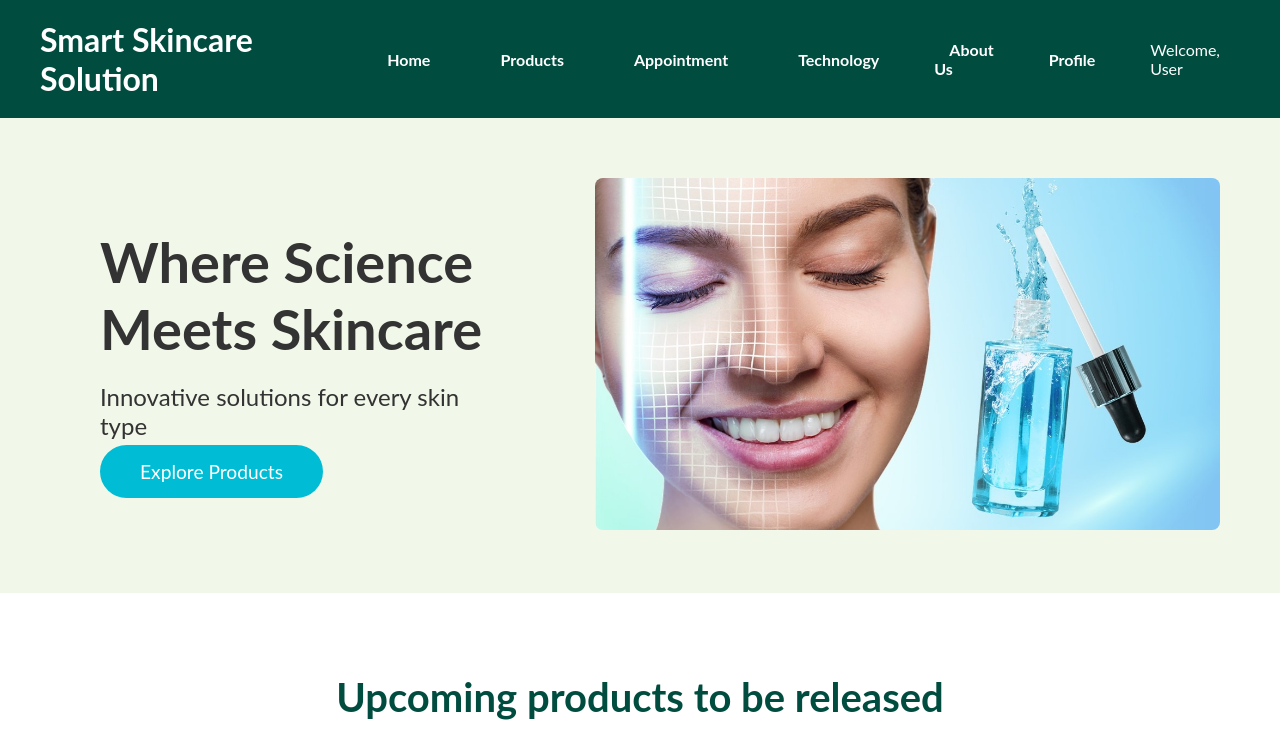
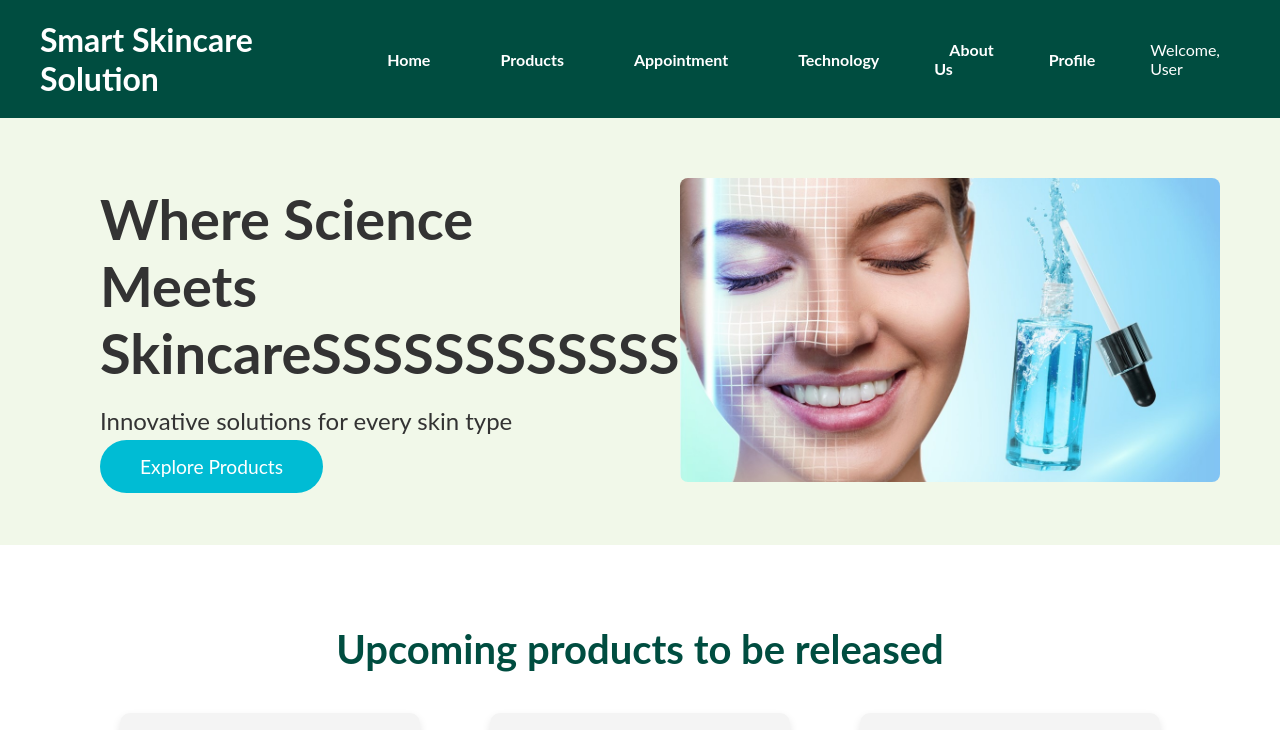
Before and after one commit to JasonYeoh02/SmartSkincareSolution-FYP, a plain HTML site: page html/home.html in a window 1280 px wide. Shown: the top 730 px of the page. Drawn offline with Linux system fonts and the light colour scheme; no server answers.

Commit message:
Update home.html

```diff
--- a/html/home.html
+++ b/html/home.html
@@ -37,7 +37,7 @@
     <!-- Hero Section -->
     <section class="hero">
         <div class="hero-text animate">
-            <h1>Where Science Meets Skincare</h1>
+            <h1>Where Science Meets SkincareSSSSSSSSSSSSSSSSSSSSA</h1>
             <p>Innovative solutions for every skin type</p>
             <a href="product.html" class="cta-button">Explore Products</a>
         </div>
```
